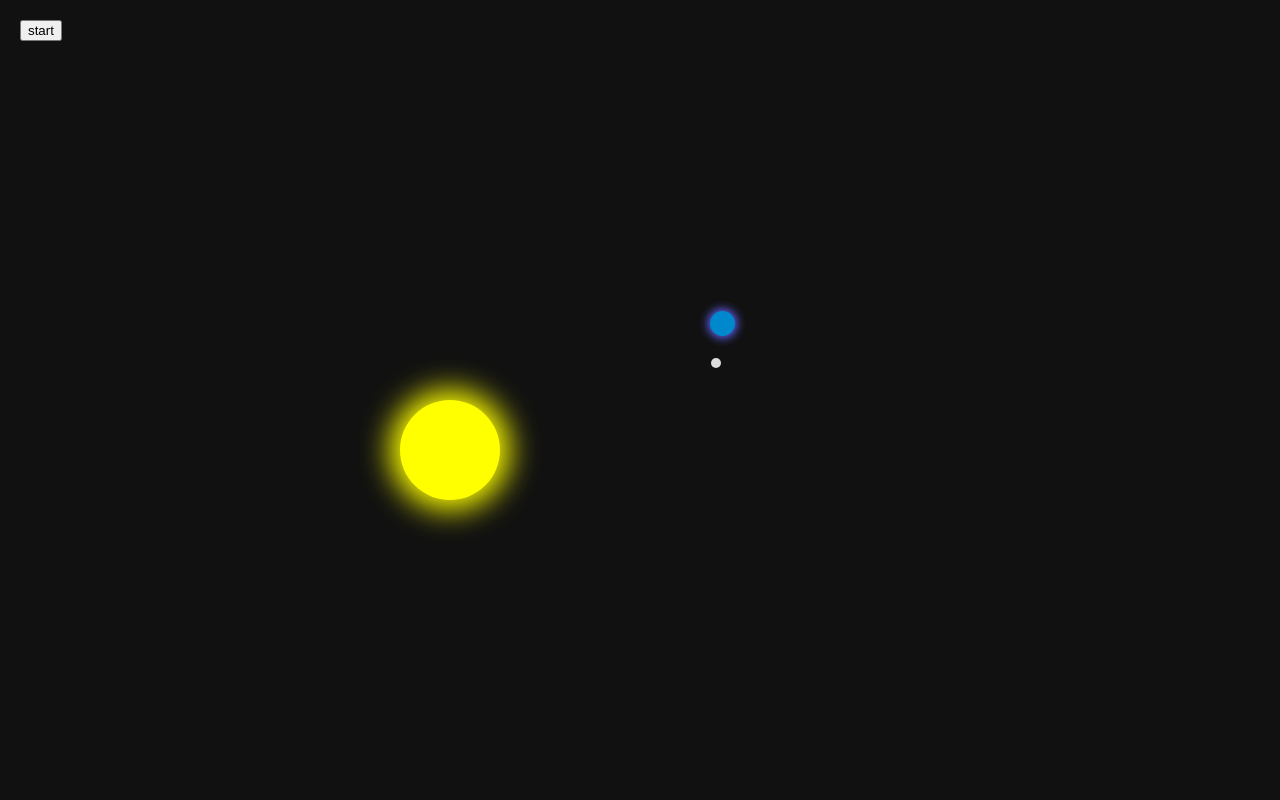
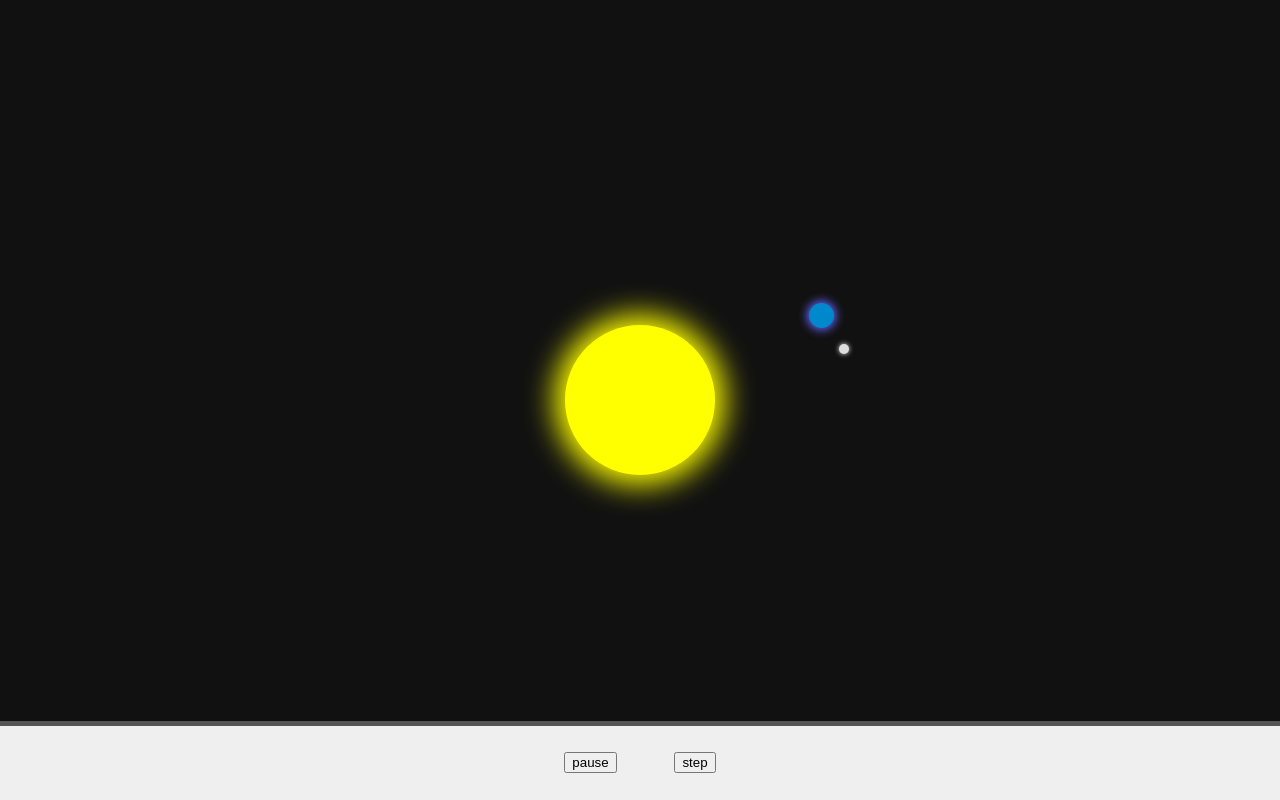
Before and after one commit to captainCoolMJ/Orbit-JS, a website: page index.html in a window 1280 px wide. Both pictures are taken after a click on the button "start". Drawn offline with Linux system fonts and the light colour scheme.

Commit message:
Gave it a more formal overhaul
Starting to get something together now.

Refactored code and added some file structure

```diff
--- /dev/null
+++ b/Gruntfile.js
@@ -0,0 +1,35 @@
+module.exports = function(grunt) {
+  grunt.initConfig({
+    pkg: grunt.file.readJSON('package.json'),
+    uglify: {
+      options: {
+        mangle: false
+      },
+      dist: {
+        files: {
+          '<%= pkg.name %>.min.js': ['src/orbit.js']
+        }
+      }
+    },
+    jshint: {
+      files: ['src/*.js'],
+      options: {
+        globals: {
+          console: true,
+          module: true
+        }
+      }
+    },
+    watch: {
+      files: ['<%= jshint.files %>'],
+      tasks: ['jshint', 'uglify']
+    }
+  });
+
+  grunt.loadNpmTasks('grunt-contrib-uglify');
+  grunt.loadNpmTasks('grunt-contrib-jshint');
+  grunt.loadNpmTasks('grunt-contrib-watch');
+
+  grunt.registerTask('default', ['jshint', 'uglify']);
+
+};
--- a/index.html
+++ b/index.html
@@ -1,134 +1,82 @@
 <!doctype html>
 <html>
 <head>
-	<title></title>
+	<title>Orbit JS Demonstration</title>
 
-	<style>
-
-	body {
-		background: #111;
-		height: 100%;
-		width: 100%;
-	}
-
-	#button {
-		position: fixed;
-		top: 20px;
-		left: 20px;
-		z-index: 2;
-	}
-
-	#moon {
-		position: absolute;
-		background: #DDD;
-		height: 10px;
-		width: 10px;
-		border-radius: 50%;
-	}
-
-	#planet {
-		position: absolute;
-		width: 25px;
-		height: 25px;
-		background: #08C;
-		border-radius: 50%;
-		box-shadow: 0 0 10px 2px rgb(100,100,255);
-	}
-
-	#sun {
-		position: absolute;
-		width: 100px;
-		height: 100px;
-		background: yellow;
-		border-radius: 50%;
-		left: 400px;
-		top: 400px;
-		box-shadow: 0 0 30px 10px rgb(255,255,0);
-	}
-
-	</style>
+	<link rel="stylesheet" href="style/screen.css" type="text/css" />
 </head>
 <body>
 
-<div id="solar_system">
+<div id="space">
 
-	<div id="moon"></div>
-	<div id="path"></div>
-	<div id="planet"></div>
-
-	<div id="sun"></div>
+	<div id="moon" class="space_el"></div>
+	<div id="earth" class="space_el"></div>
+	<div id="sun" class="space_el"></div>
 
 </div>
 
-<button id="button">start</button>
+<div class="btn_bar">
+	<button id="buttonStart">start</button>
+	<button id="buttonPause">pause</button>
+	<button id="buttonStep">step</button>
+</div>
 
+<script src="src/orbit.js"></script>
 <script>
-var Orbit = (function(planet, moon, distance, speed) {
+
+	(function() {
 		'use strict';
 
-	var self = this;
+		var moon = document.getElementById('moon');
+		var planet = document.getElementById('earth');
+		var sun = document.getElementById('sun');
 
-	//this.moon = moon;
-	this.planet = planet;
-	this.moon = moon;
-	this.distance = distance;
-	this.refAngle = 0;
-
-	this.speed = speed;
-
-	this.bigBang = function() {
-
-
-		setInterval(function() {
-
-			if(self.refAngle >= 360) {
-				self.refAngle = 0;
-			}
-
-			self.planetPos = {
-				x: self.planet.offsetLeft,
-				y: self.planet.offsetTop,
-				center: (self.planet.offsetHeight/2)
+		var moonConfig = {
+			distance: 35,
+			speed: 3,
+			startAngle: 50
 		};
 
-			var xPos = (Math.round(Math.sin(self.refAngle * (Math.PI/180)) * self.distance));
-			var yPos = (Math.round((Math.cos(self.refAngle * (Math.PI/180)) * self.distance)));
-
-			var leftPos = Math.round(xPos + self.planetPos.x + self.planetPos.center - (self.moon.offsetHeight/2)),
-				topPos = Math.round(yPos + self.planetPos.y + self.planetPos.center - (self.moon.offsetHeight/2))
-
-			self.planet.dataset.left = leftPos;
-			self.planet.dataset.top = topPos;
-
-			/*self.moon.style.MozTransform = "translate(" + leftPos + "px, " + topPos + "px)";
-			self.moon.style.webkitTransform = "translate(" + leftPos + "px, " + topPos + "px)";*/
-			self.moon.style.left = leftPos + "px";
-			self.moon.style.top = topPos + "px";
-
-			self.refAngle = self.refAngle + self.speed;
-
-		}, 24);
-
+		var planetConfig = {
+			distance: 200,
+			speed: 1
 		};
 
-});
+		var moonOrbit = new Orbit(planet, moon, moonConfig);
+		var planetOrbit = new Orbit(sun, planet, planetConfig);
 
-var moon = document.getElementById('moon');
-var planet = document.getElementById('planet');
-var sun = document.getElementById('sun');
+		(function addPlayControls() {
 
-var moonOrbit = new Orbit(planet, moon, 35, 3);
-var planetOrbit = new Orbit(sun, planet, 300, 1);
+			var startBtn = document.getElementById('buttonStart');
+			var pauseBtn = document.getElementById('buttonPause');
+			var stepBtn = document.getElementById('buttonStep');
 
-var button = document.getElementById('button');
-button.addEventListener('click', start);
+			startBtn.addEventListener('click', start);
+			pauseBtn.addEventListener('click', pause);
+			stepBtn.addEventListener('click', step);
 
 			function start() {
 				moonOrbit.bigBang();
 				planetOrbit.bigBang();
 
-	button.removeEventListener('click', start);
+				this.removeEventListener('click', start);
+				this.remove();
 			}
+
+			function pause() {
+				moonOrbit.pause();
+				planetOrbit.pause();
+			}
+
+			function step() {
+				moonOrbit.step();
+				planetOrbit.step();
+			}
+
+		})();
+
+
+	})();
 
 </script>
 </body>
--- /dev/null
+++ b/src/orbit.js
@@ -0,0 +1,107 @@
+/**********************************************************************
+*
+* ORBIT.JS - v0.3
+*
+*======================================================================
+*
+*            DO WHAT THE FUCK YOU WANT TO PUBLIC LICENSE
+*                    Version 2, December 2004
+*
+* Copyright (C) 2004 Sam Hocevar <sam@hocevar.net>
+*
+* Everyone is permitted to copy and distribute verbatim or modified
+* copies of this license document, and changing it is allowed as long
+* as the name is changed.
+*
+*            DO WHAT THE FUCK YOU WANT TO PUBLIC LICENSE
+*   TERMS AND CONDITIONS FOR COPYING, DISTRIBUTION AND MODIFICATION
+*
+* 0. You just DO WHAT THE FUCK YOU WANT TO.
+*
+*=======================================================================
+*
+*
+*
+************************************************************************/
+var Orbit = (function(planet, moon, options) {
+	'use strict';
+
+	var self = this,
+		animationInterval,
+		defaultAngle = options.startAngle || 0;
+
+	// set elements
+	this.planet = {
+		el: planet,
+		x: planet.offsetLeft,
+		y: planet.offsetTop,
+		center: planet.offsetHeight/2
+	};
+
+	this.moon = {
+		el: moon,
+		center: moon.offsetHeight/2
+	};
+
+	// set default options
+	this.distance = options.distance || 10;
+	this.speed = options.speed || 1;
+	this.refAngle = defaultAngle;
+
+	// Calculate the next position of the planets
+	var calculatePosition = function() {
+
+		// Make sure the count resets after a full cycle
+		self.refAngle = self.refAngle <= defaultAngle + 360 ? self.refAngle : defaultAngle;
+
+		// Convert to radians and calculate x and y values
+		var refRadians = self.refAngle * (Math.PI/180);
+		var xPos = Math.round(Math.sin(refRadians) * self.distance);
+		var yPos = Math.round(Math.cos(refRadians) * self.distance);
+
+		// Update x and y based on new offsets
+		self.planet.x = self.planet.el.offsetLeft;
+		self.planet.y = self.planet.el.offsetTop;
+
+		// Put it all together
+		var leftPos = Math.round(xPos + self.planet.x + self.planet.center - self.moon.center),
+			topPos = Math.round(yPos + self.planet.y + self.planet.center - self.moon.center);
+
+		// Update DOM element with new value
+		self.moon.el.style.left = leftPos + "px";
+		self.moon.el.style.top = topPos + "px";
+
+		// Increment the angle based on speed
+		self.refAngle = self.refAngle + self.speed;
+
+	};
+
+	// Sets a cycle animation with a 24fps frame rate
+	this.bigBang = function() {
+
+		animationInterval = setInterval(calculatePosition, 24);
+
+	};
+
+	// Moves one calculation at a time
+	this.step = function() {
+
+		clearInterval(animationInterval);
+		calculatePosition();
+
+	};
+
+	// Pauses the animation at the current position
+	this.pause = function() {
+
+		clearInterval(animationInterval);
+
+	};
+
+	return {
+		bigBang : this.bigBang,
+		step : this.step,
+		pause : this.pause,
+	};
+
+});
--- /dev/null
+++ b/src/sass/ie.scss
@@ -0,0 +1,5 @@
+/* Welcome to Compass. Use this file to write IE specific override styles.
+ * Import this file using the following HTML or equivalent:
+ * <!--[if IE]>
+ *   <link href="/stylesheets/ie.css" media="screen, projection" rel="stylesheet" type="text/css" />
+ * <![endif]--> */
--- /dev/null
+++ b/src/sass/print.scss
@@ -0,0 +1,3 @@
+/* Welcome to Compass. Use this file to define print styles.
+ * Import this file using the following HTML or equivalent:
+ * <link href="/stylesheets/print.css" media="print" rel="stylesheet" type="text/css" /> */
--- /dev/null
+++ b/src/sass/screen.scss
@@ -0,0 +1,65 @@
+@import "compass/reset";
+
+@mixin diameter($diameter) {
+	width: $diameter;
+	height: $diameter;
+}
+
+html { height: 100%; }
+
+body {
+	height: 100%;
+	width: 100%;
+	text-align: center;
+	font: normal normal 16px/1.3 Arial, sans-serif;
+}
+
+.btn_bar {
+	position: fixed;
+	width: 100%;
+	bottom: 0;
+	left: 0;
+	border-top: 5px solid #555;
+	background: #EFEFEF;
+
+	button {
+		margin: 2em;
+	}
+}
+
+.space_el {
+	position: absolute;
+	border-radius: 50%;
+}
+
+#space {
+	position: relative;
+	background: #111;
+	width: 100%;
+	height: 100%;
+	margin: 0 auto;
+}
+
+#moon {
+	position: absolute;
+	@include diameter(10px);
+	background: #DDD;
+	box-shadow: 0 0 5px rgba(255,255,255,.9);
+}
+
+#earth {
+	position: absolute;
+	@include diameter(25px);
+	background: #08C;
+	box-shadow: 0 0 10px 2px rgb(100,100,255);
+}
+
+#sun {
+	position: absolute;
+	@include diameter(150px);
+	left: 50%; top: 50%;
+	margin-left: -75px;
+	margin-top: -75px;
+	background: yellow;
+	box-shadow: 0 0 30px 10px rgb(255,255,0);
+}
```
Also changed, not shown: package.json (added, +22 -0 lines), README.md, orbit.min.js (added), style/ie.css (added), style/print.css (added), style/screen.css (added), 1 other file. Lines whose indentation alone changed are shown as unchanged.
